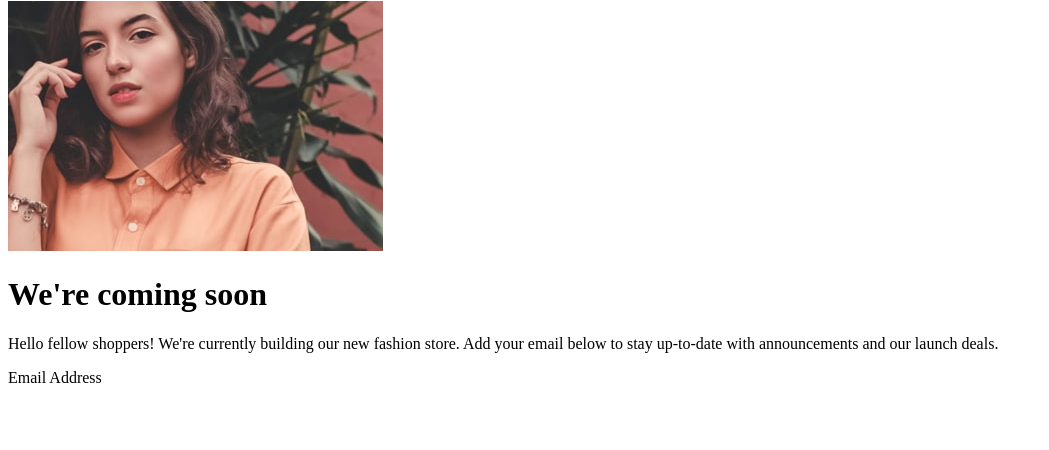
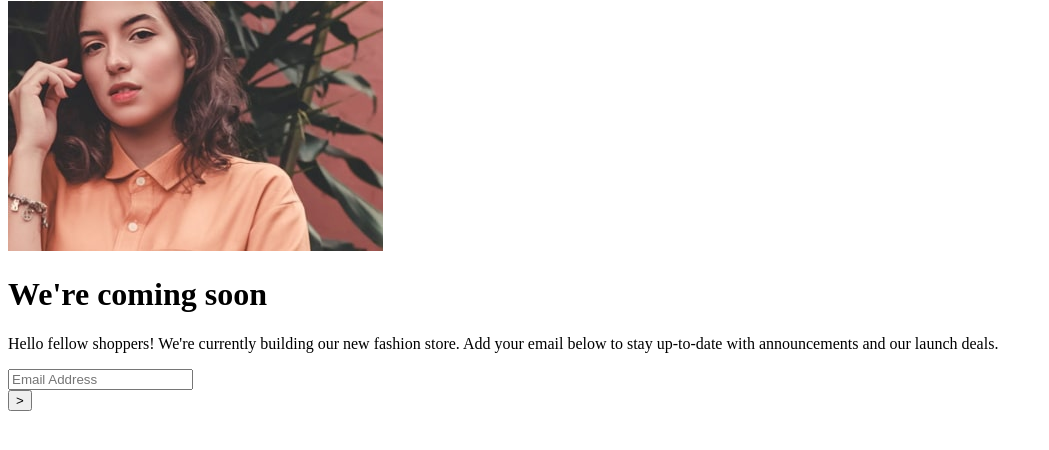
Before and after one commit to Dyego27/Base-Apparel-coming-soon-page, a plain HTML site: page index.html in a window 1280 px wide. Shown: the part 44-494 px from the top of the page, without its empty margins (0-1049 px from the left). Drawn offline with Linux system fonts and the light colour scheme.

Commit message:
EmailSubmit feito

```diff
--- a/index.html
+++ b/index.html
@@ -31,9 +31,14 @@
       <p>Hello fellow shoppers! We're currently building our new fashion store.
         Add your email below to stay up-to-date with announcements and our launch deals.</p>
     </div>
+    <div class="emailSendDiv">
+      <div class="inputDiv">
+        <input type="email" placeholder="Email Address">
+      </div>
+      <div class="btnDiv">
+        <button>></button>
+      </div>
+    </div>
   </main>
-
-  Email Address
-
 </body>
 </html>
```
